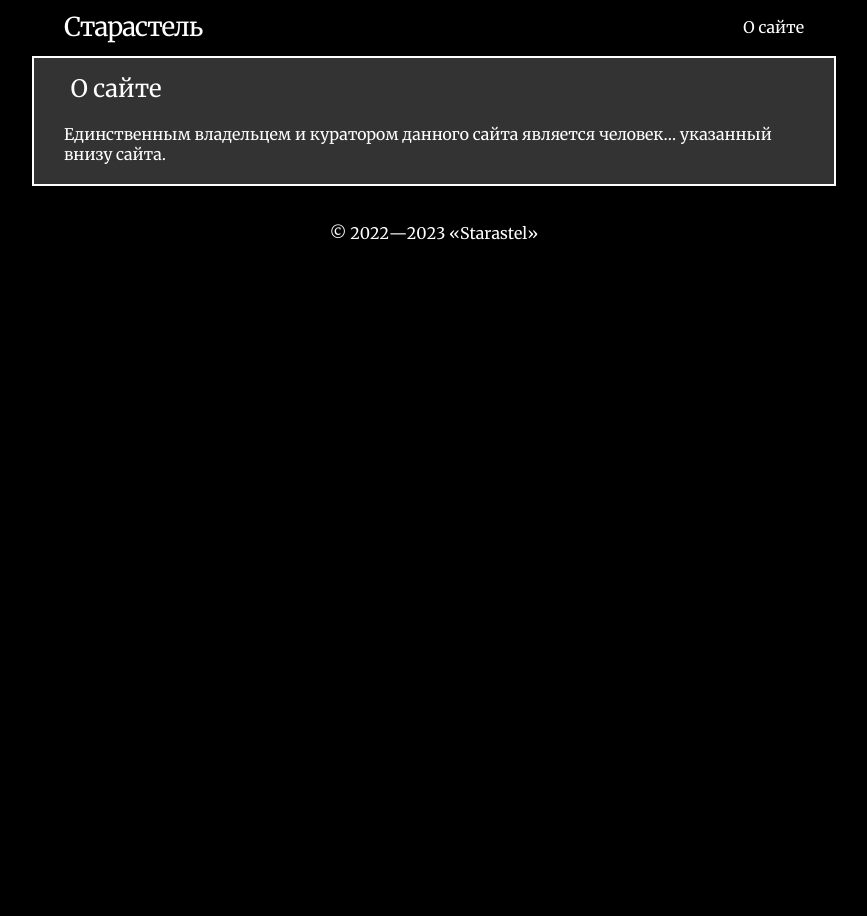
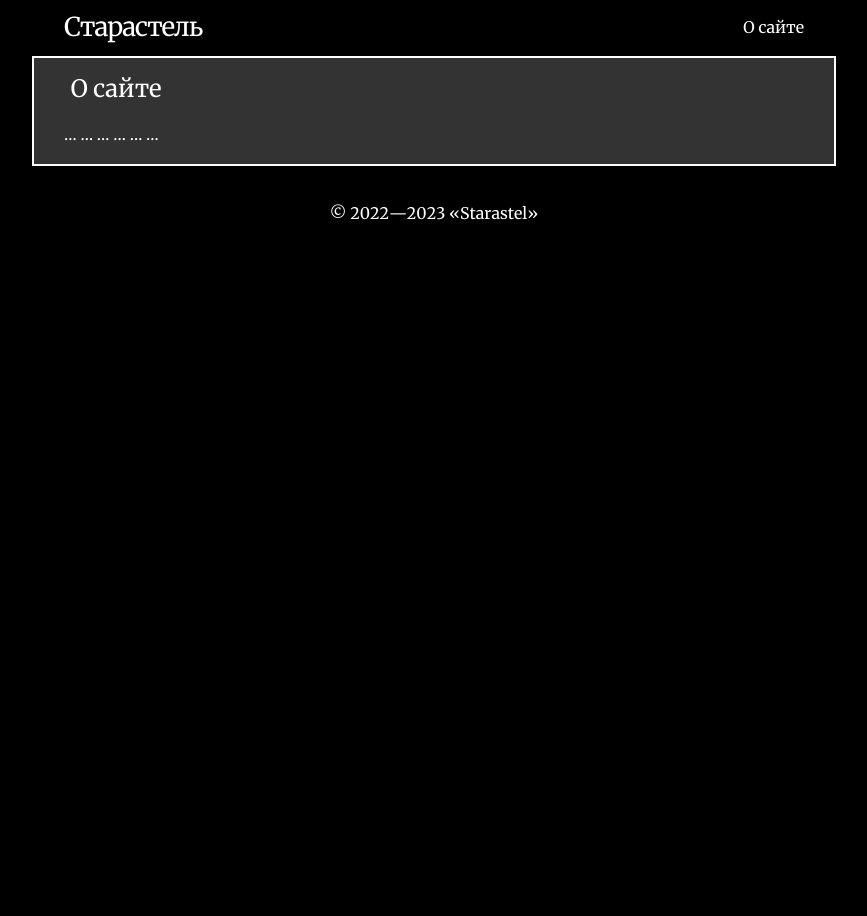
Before and after one commit to Starastel/stStarastel, a Jekyll site: the page built from about.md, in a window 1280 px wide. Shown: the whole page, without its empty margins (206-1073 px from the left). Built offline with Jekyll 4.4.1, drawn with Linux system fonts in a browser that asks for light colours.

Commit message:
Update about.md

```diff
--- a/about.md
+++ b/about.md
@@ -3,4 +3,4 @@ layout: page
 title: "О сайте"
 permalink: /about/
 ---
-Единственным владельцем и куратором данного сайта является человек... указанный внизу сайта.
+... ... ... ... ... ...
```
